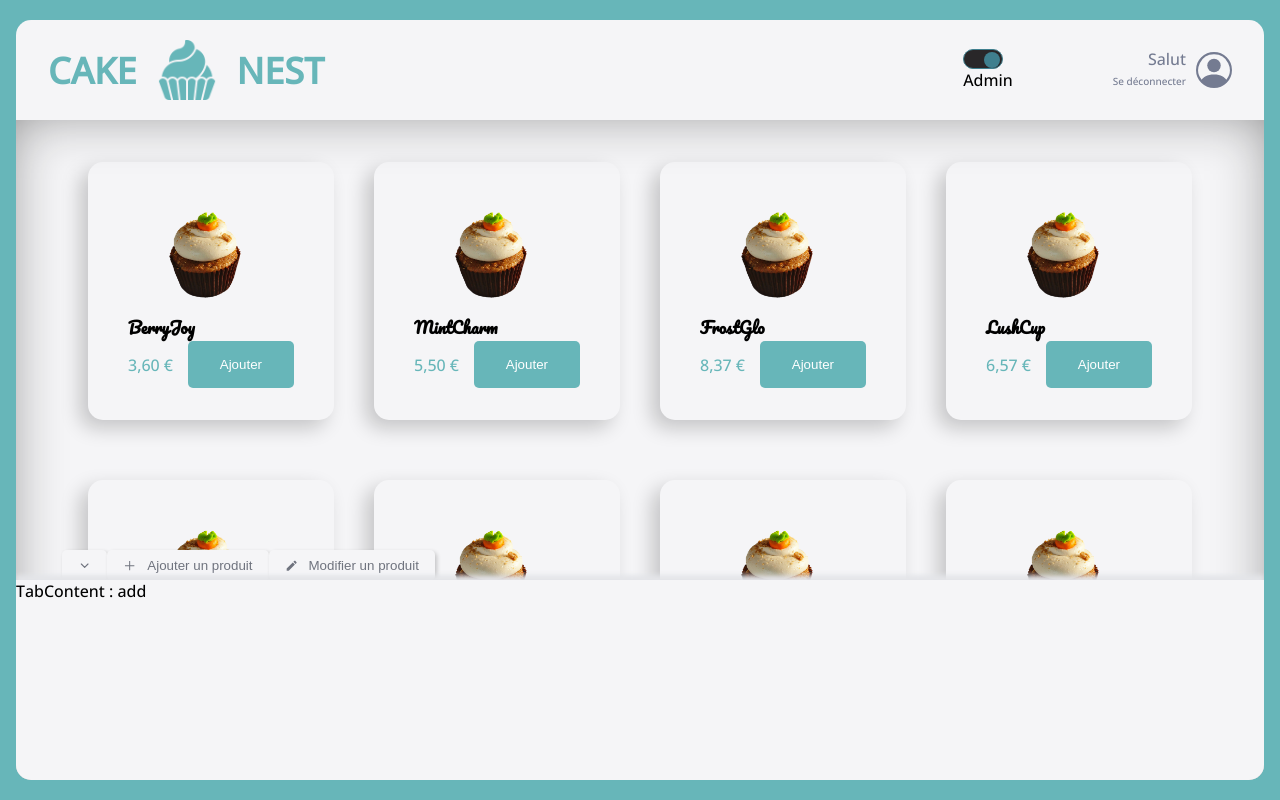
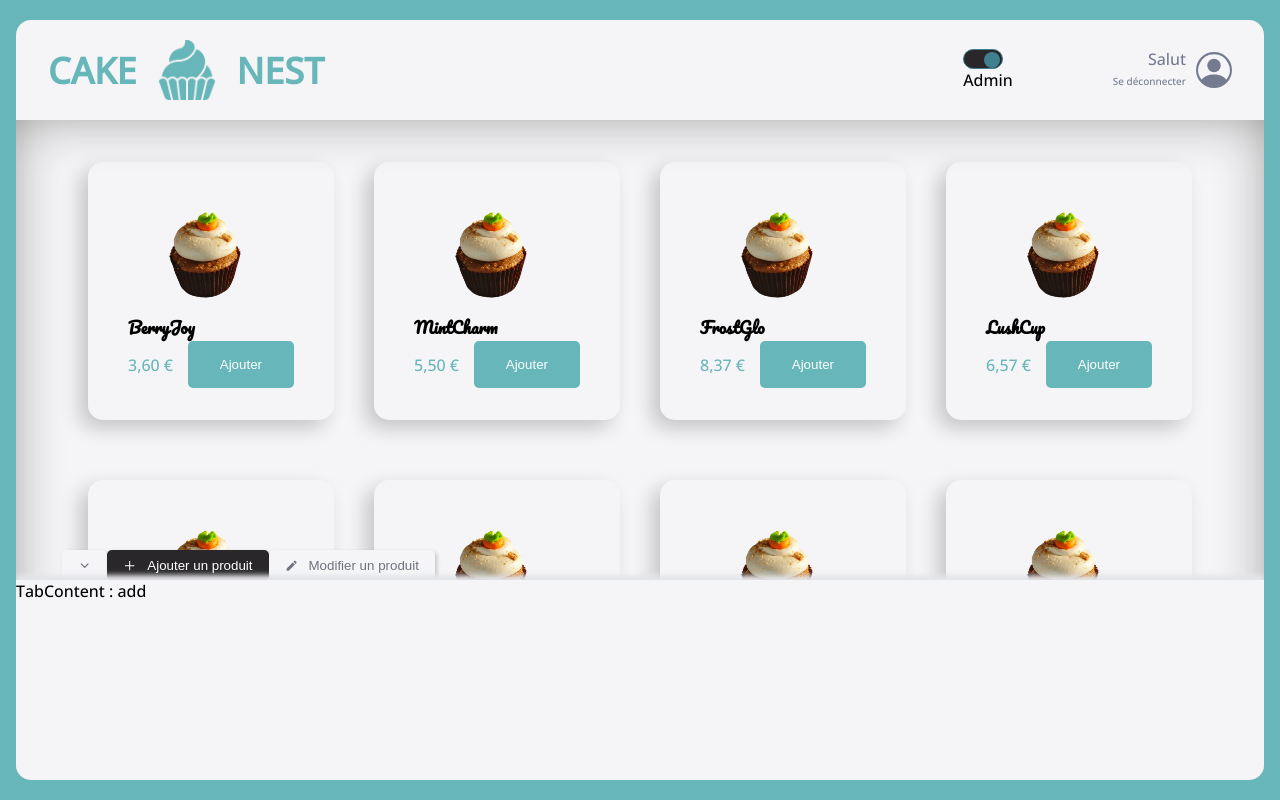
Before and after one commit to T-Clement/cake-nest, a React (Vite) app: page /orderpage in a window 1280 px wide. Built offline with nearby package versions, Linux system fonts and the light colour scheme.

Commit message:
end of style of F07, update of conditionnal style rendering

```diff
--- a/src/components/layout/admin/AdminTabs.jsx
+++ b/src/components/layout/admin/AdminTabs.jsx
@@ -10,6 +10,11 @@ const AdminTabsStyled = styled.div`
     margin-left: 46px;
     display: flex;
 
+
+    .tab-selected {
+        background-color: ${theme.colors.background_dark};
+        color: ${theme.colors.white};
+    }
 `
 
 const ButtonStyled = styled.button`
@@ -35,6 +40,7 @@ const ButtonStyled = styled.button`
 
 
 function AdminTabs({isShown, setIsShown, setTabSelected, tabSelected}) {
+    console.log(tabSelected);
     const handleClick = (e) => {
         // handle case if click on svg
         if(e.target.tagName == "svg") {
@@ -53,7 +59,7 @@ function AdminTabs({isShown, setIsShown, setTabSelected, tabSelected}) {
             if(e.target.id === "show") setIsShown(!isShown);
         }
 
-        console.log(isShown);
+        // console.log(isShown);
     }
 
   return (
@@ -61,9 +67,18 @@ function AdminTabs({isShown, setIsShown, setTabSelected, tabSelected}) {
      {/* pass in onClick event only the props edit,
       show or add and not a general handleClick props */}
 
-        <ButtonStyled id="show" onClick={handleClick}>{isShown ? <FiChevronDown/> : <FiChevronUp/>}</ButtonStyled>
-        <ButtonStyled id="add" onClick={handleClick}><AiOutlinePlus/> Ajouter un produit</ButtonStyled>
-        <ButtonStyled id="edit" onClick={handleClick}><MdModeEditOutline/> Modifier un produit</ButtonStyled>
+        <ButtonStyled  id="show" onClick={handleClick}>{isShown ? <FiChevronDown/> : <FiChevronUp/>}</ButtonStyled>
+        <ButtonStyled
+            className={ tabSelected.action == "add" ? "tab-selected" : "" }
+            id="add" onClick={handleClick}>
+                <AiOutlinePlus/> Ajouter un produit
+        </ButtonStyled>
+        <ButtonStyled
+            className={ tabSelected.action == "edit" ? "tab-selected" : "" }
+            id="edit" onClick={handleClick}>
+                <MdModeEditOutline/> Modifier un produit
+        </ButtonStyled>
+
     </AdminTabsStyled>
   )
 }
--- a/src/components/layout/admin/TabContent.jsx
+++ b/src/components/layout/admin/TabContent.jsx
@@ -2,26 +2,27 @@ import React from 'react'
 import styled from 'styled-components'
 import { theme } from '../../../theme/index.js'
 
-const TabContentStyled = styled.div`
+
+
+const TabContentStyled = styled(({ isShown, ...rest }) => <div {...rest} />).attrs(props => ({
+  isShown: props.isShown,
+}))`
   background-color: ${theme.colors.background_white};
   /* padding: 16px; */
   z-index: 100000;
-  position: sticky;
+  position: relative;
   box-shadow:
   /* inset 0px -2px 3px 0px #1D13A3,  */
   0px -5px 5px 0px ${theme.colors.greyLight};
   margin-top: -1px;
 
+  // conditionnal rendering with styled compenents via the props passed to the style container component
   height: ${props =>
     props.isShown ?
       '200px' : '0px'
   };
-  overflow: hidden;
-
-
-
-
-
+  overflow: hidden; // to hide the content who is overflowing
+  transition: height 500ms ease-in-out;
 `
 
 
```
